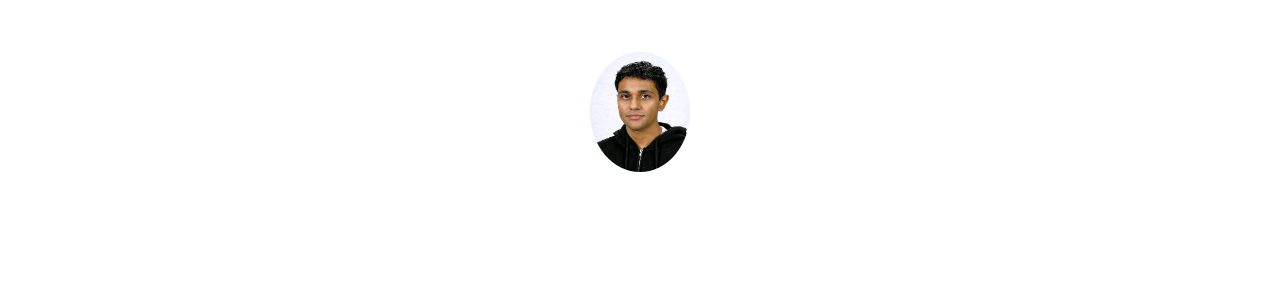
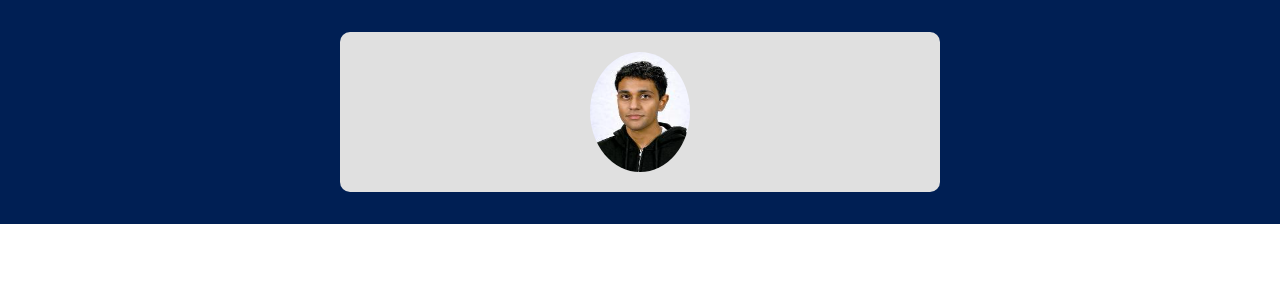
Before and after one commit to mahies/4ahitn_24, an Angular app: page /aboutMeVIRK in a window 1280 px wide. Shown: the top 300 px of the page. Built offline with nearby package versions, Linux system fonts and the light colour scheme.

Commit message:
UEB-19: Hintergrund Farbe Dunkelblau (Container:grau)

```diff
--- a/src/app/page-about-me-virk/page-about-me-virk.component.html
+++ b/src/app/page-about-me-virk/page-about-me-virk.component.html
@@ -4,10 +4,10 @@
 <head>
   <meta charset="UTF-8">
   <meta name="viewport" content="width=device-width, initial-scale=1.0">
-  <title>Bild-Vorschau</title>
+  <title>Über Mich - Gurnoor VIRK</title>
   <style>
     body {
-
+      background-color: #001F54; /*Dunkelblau*/
       padding: 2rem;
     }
 
@@ -20,7 +20,7 @@
     .container {
       max-width: 600px;
       margin: auto;
-
+      background-color: #E0E0E0;
       padding: 20px;
       border-radius: 10px;
       text-align: center;
```
